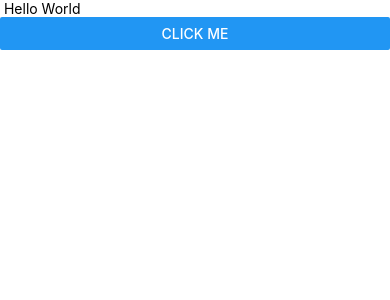
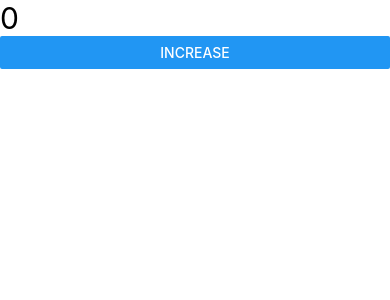
Before and after one commit to opsingh861/first-react-native-app, a React Native app: screen / in a window 390 px wide. Shown: the top 300 px of the page. Built offline with nearby package versions, Linux system fonts and the light colour scheme.

Commit message:
using State in the app

```diff
--- a/App.js
+++ b/App.js
@@ -1,13 +1,13 @@
 
-import React from 'react';
+import React, { useState } from 'react';
 import { View, Text, Button } from 'react-native';
 
 const App = () => {
-
+  var [count, setCount] = useState(0);
   return (
     <View>
-      <Text> Hello World </Text>
-      <Button title="Click Me" onPress={() => alert('Button Clicked')} />
+      <Text style={{fontSize:30}}>{count}</Text>
+      <Button title="Increase" onPress={() => setCount(count + 1)} />
     </View>
   );
 }
```
